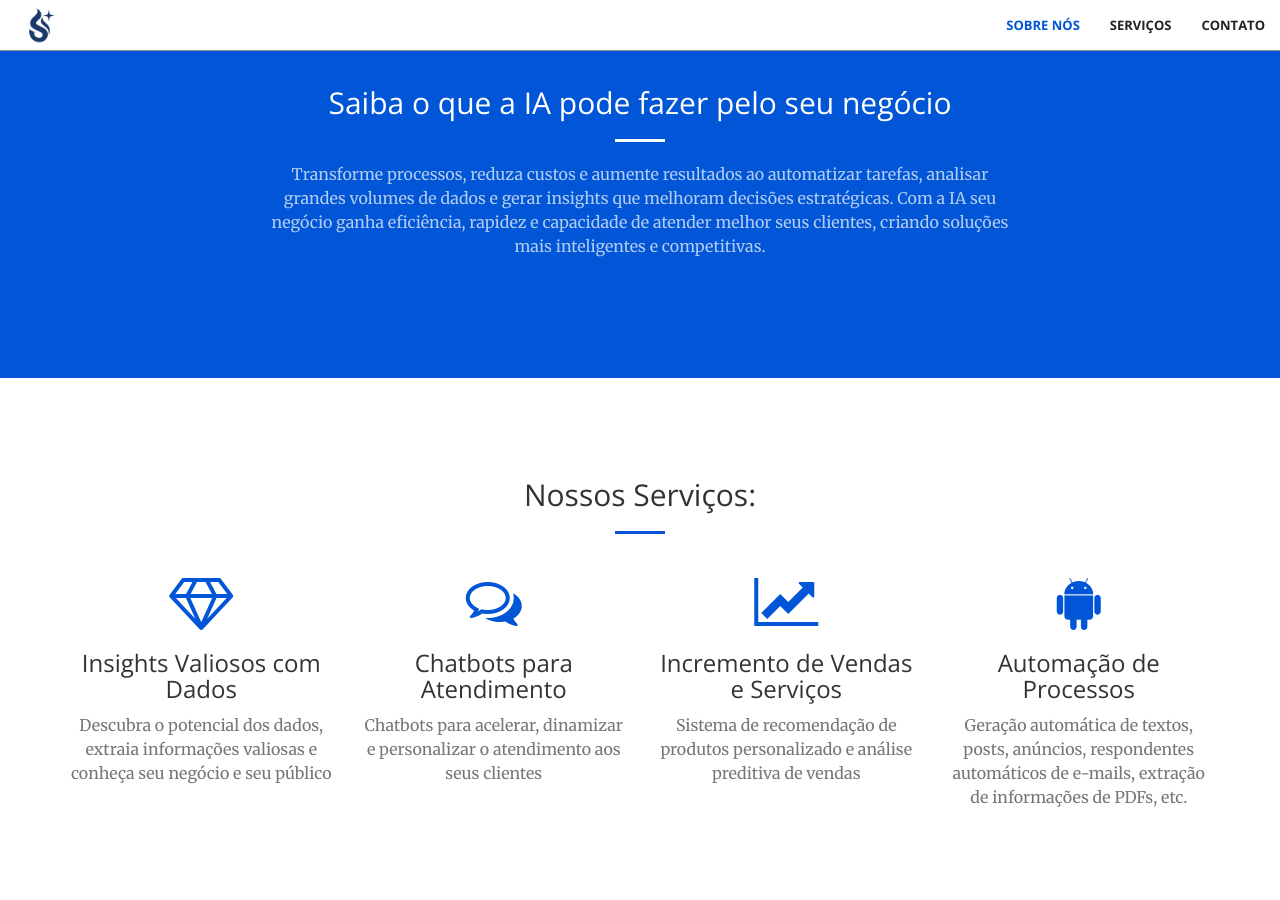
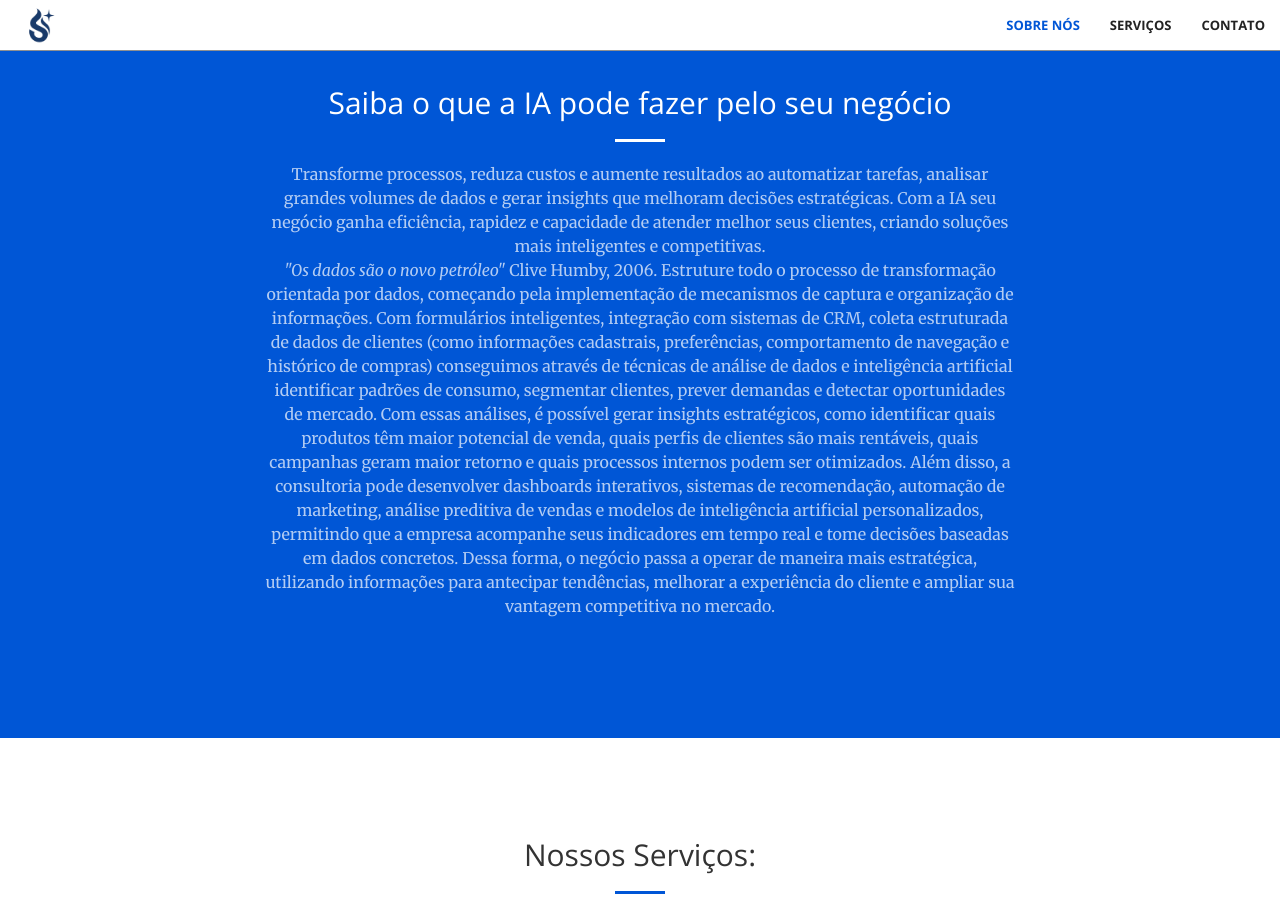
Before and after one commit to Benfluc/sparkia, a Jekyll site: the page built from index.html, in a window 1280 px wide and 900 px high, scrolled down 914 px. Built offline with Jekyll 4.4.1, drawn with Linux system fonts in a browser that asks for light colours.

Commit message:
Update call-to-action.html

```diff
--- a/_includes/call-to-action.html
+++ b/_includes/call-to-action.html
@@ -6,7 +6,29 @@
                 <hr class="light">
                 <p class="text-faded">Transforme processos, reduza custos e aumente resultados ao automatizar tarefas,
                     analisar grandes volumes de dados e gerar insights que melhoram decisões estratégicas.
-                    Com a IA seu negócio ganha eficiência, rapidez e capacidade de atender melhor seus clientes, criando soluções mais inteligentes e competitivas.</p>
+                    Com a IA seu negócio ganha eficiência, rapidez e capacidade de atender melhor seus clientes, criando soluções mais inteligentes e competitivas.
+                    <br>
+                    <em>"Os dados são o novo petróleo"</em>
+                    Clive Humby, 2006.
+
+
+                    Estruture todo o processo de transformação orientada por dados, começando pela implementação de mecanismos de captura e organização de informações.
+                    Com formulários inteligentes, integração com sistemas de CRM, coleta estruturada de dados de clientes
+                    (como informações cadastrais, preferências, comportamento de navegação e histórico de compras) conseguimos através de técnicas de análise de dados
+                    e inteligência artificial identificar padrões de consumo, segmentar clientes, prever demandas e detectar oportunidades de mercado.
+
+                    Com essas análises, é possível gerar insights estratégicos, como identificar quais produtos têm maior potencial de venda, quais perfis de clientes
+                    são mais rentáveis, quais campanhas geram maior retorno e quais processos internos podem ser otimizados.
+
+                    Além disso, a consultoria pode desenvolver dashboards interativos, sistemas de recomendação, automação de marketing, análise preditiva de vendas e
+                    modelos de inteligência artificial personalizados, permitindo que a empresa acompanhe seus indicadores em tempo real e tome decisões baseadas
+                    em dados concretos.
+
+                    Dessa forma, o negócio passa a operar de maneira mais estratégica, utilizando informações para antecipar tendências, melhorar a experiência do
+                    cliente e ampliar sua vantagem competitiva no mercado.
+
+
+                </p>
             </div>
         </div>
     </div>
```
